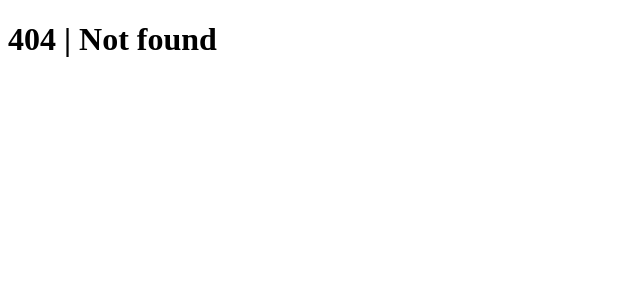
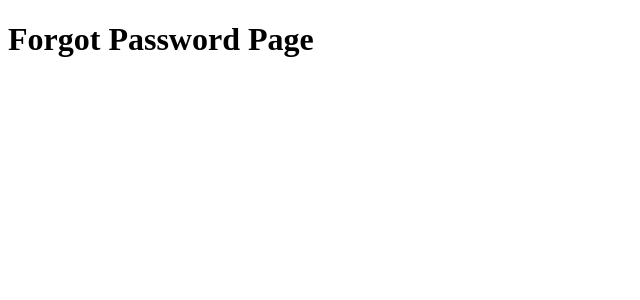
Before and after one commit to matfij/academia, a Next.js app in the folder nextjs-14/: page /forgot-password in a window 1280 px wide. Before the commit this address had no page. Shown: the top 300 px of the page, without its empty margins (0-640 px from the left). Built offline with nearby package versions, Linux system fonts and the light colour scheme.

Commit message:
private routes, route groups

```diff
--- /dev/null
+++ b/nextjs-14/src/app/(auth)/forgot-password/page.tsx
@@ -0,0 +1,3 @@
+export default function ProfilePage() {
+    return <h1>Forgot Password Page</h1>;
+}
--- /dev/null
+++ b/nextjs-14/src/app/(auth)/login/page.tsx
@@ -0,0 +1,3 @@
+export default function ProfilePage() {
+    return <h1>Login Page</h1>;
+}
--- /dev/null
+++ b/nextjs-14/src/app/(auth)/register/page.tsx
@@ -0,0 +1,3 @@
+export default function ProfilePage() {
+    return <h1>Register Page</h1>;
+}
--- /dev/null
+++ b/nextjs-14/src/app/_utils/page.tsx
@@ -0,0 +1,3 @@
+export default function PrivatePage() {
+    return <h1>_ Make page unreachable</h1>;
+}
```
